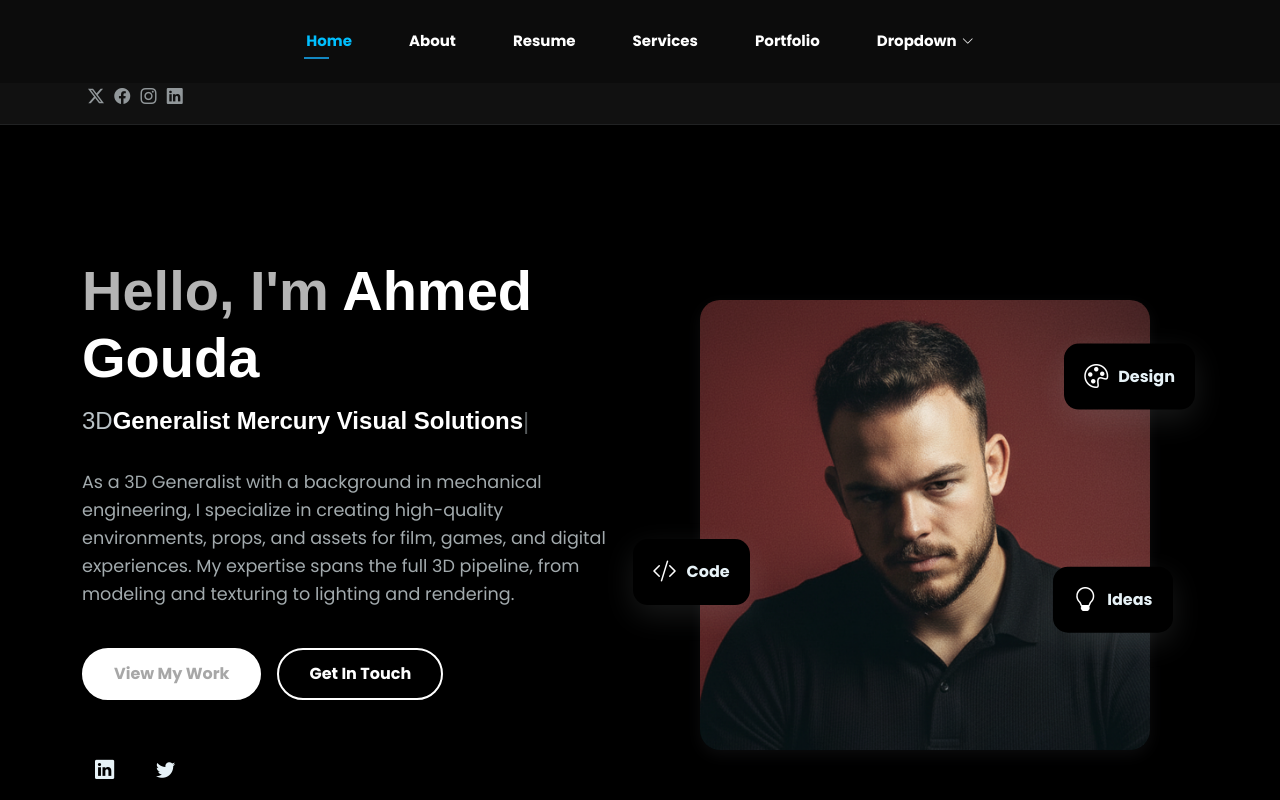
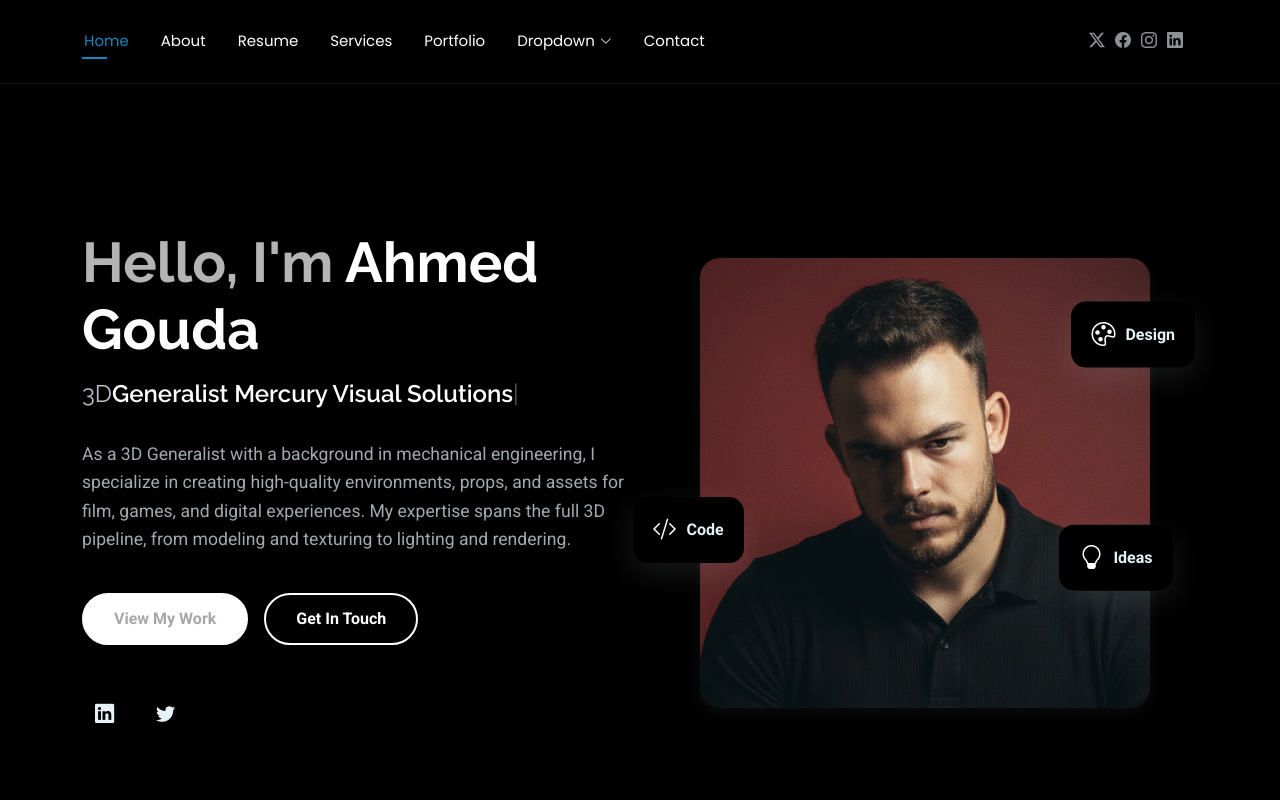
Before and after one commit to Agoudaxo/ahmedgouda.github.io, a plain HTML site: page index.html in a window 1280 px wide. Shown: the top 800 px of the page. Drawn offline with Linux system fonts and the light colour scheme; files whose address does not match are found by name.

Commit message:
Update index.html

```diff
--- a/index.html
+++ b/index.html
@@ -15,9 +15,7 @@
   <!-- Fonts -->
   <link href="https://fonts.googleapis.com" rel="preconnect">
   <link href="https://fonts.gstatic.com" rel="preconnect" crossorigin>
-  <link
-    href="https://fonts.googleapis.com/css2?family=Roboto:wght@400;500;700&family=Poppins:wght@400;500;700&display=swap"
-    rel="stylesheet">
+  <link href="https://fonts.googleapis.com/css2?family=Roboto:ital,wght@0,100;0,300;0,400;0,500;0,700;0,900;1,100;1,300;1,400;1,500;1,700;1,900&family=Poppins:ital,wght@0,100;0,200;0,300;0,400;0,500;0,600;0,700;0,800;0,900;1,100;1,200;1,300;1,400;1,500;1,600;1,700;1,800;1,900&family=Raleway:ital,wght@0,100;0,200;0,300;0,400;0,500;0,600;0,700;0,800;0,900;1,100;1,200;1,300;1,400;1,500;1,600;1,700;1,800;1,900&display=swap" rel="stylesheet">
 
   <!-- Vendor CSS Files -->
   <link href="assets/vendor/bootstrap/css/bootstrap.min.css" rel="stylesheet">
@@ -28,74 +26,6 @@
 
   <!-- Main CSS File -->
   <link href="assets/css/main.css" rel="stylesheet">
-
-  <style>
-    /* ======== Navigation Menu ======== */
-    #navmenu {
-      display: flex;
-      justify-content: center; /* يخلي القائمة في النص أفقيًا */
-      align-items: center;
-      width: 100%;
-      background-color: #0c0c0c; /* لون خلفية الهيدر */
-      padding: 15px 0;
-      position: fixed; /* يخليه ثابت فوق */
-      top: 0;
-      left: 0;
-      z-index: 1000;
-    }
-
-    #navmenu ul {
-      list-style: none;
-      display: flex;
-      gap: 25px; /* المسافة بين العناصر */
-      margin: 0;
-      padding: 0;
-    }
-
-    #navmenu li a {
-      text-decoration: none;
-      color: #fff;
-      font-weight: 600;
-      transition: color 0.3s;
-    }
-
-    #navmenu li a:hover,
-    #navmenu li a.active {
-      color: #00bfff; /* لون عند المرور أو الصفحة النشطة */
-    }
-
-    body {
-      margin: 0;
-      padding-top: 70px; /* علشان المحتوى ما يختفيش تحت الهيدر الثابت */
-      font-family: "Poppins", sans-serif;
-      background-color: #111;
-      color: #eee;
-    }
-  </style>
-</head>
-
-<body>
-
-  <!-- ======= Navigation ======= -->
-  <nav id="navmenu" class="navmenu">
-    <ul>
-      <li><a href="index.html" class="active">Home</a></li>
-      <li><a href="about.html">About</a></li>
-      <li><a href="resume.html">Resume</a></li>
-      <li><a href="services.html">Services</a></li>
-      <li><a href="portfolio.html">Portfolio</a></li>
-      <li class="dropdown">
-        <a href="#"><span>Dropdown</span> <i class="bi bi-chevron-down toggle-dropdown"></i></a>
-        <ul>
-          <li><a href="#">Option 1</a></li>
-          <li><a href="#">Option 2</a></li>
-        </ul>
-      </li>
-    </ul>
-  </nav>
-
-</html>
-
 
   <!-- =======================================================
   * Template Name: FolioOne
```
